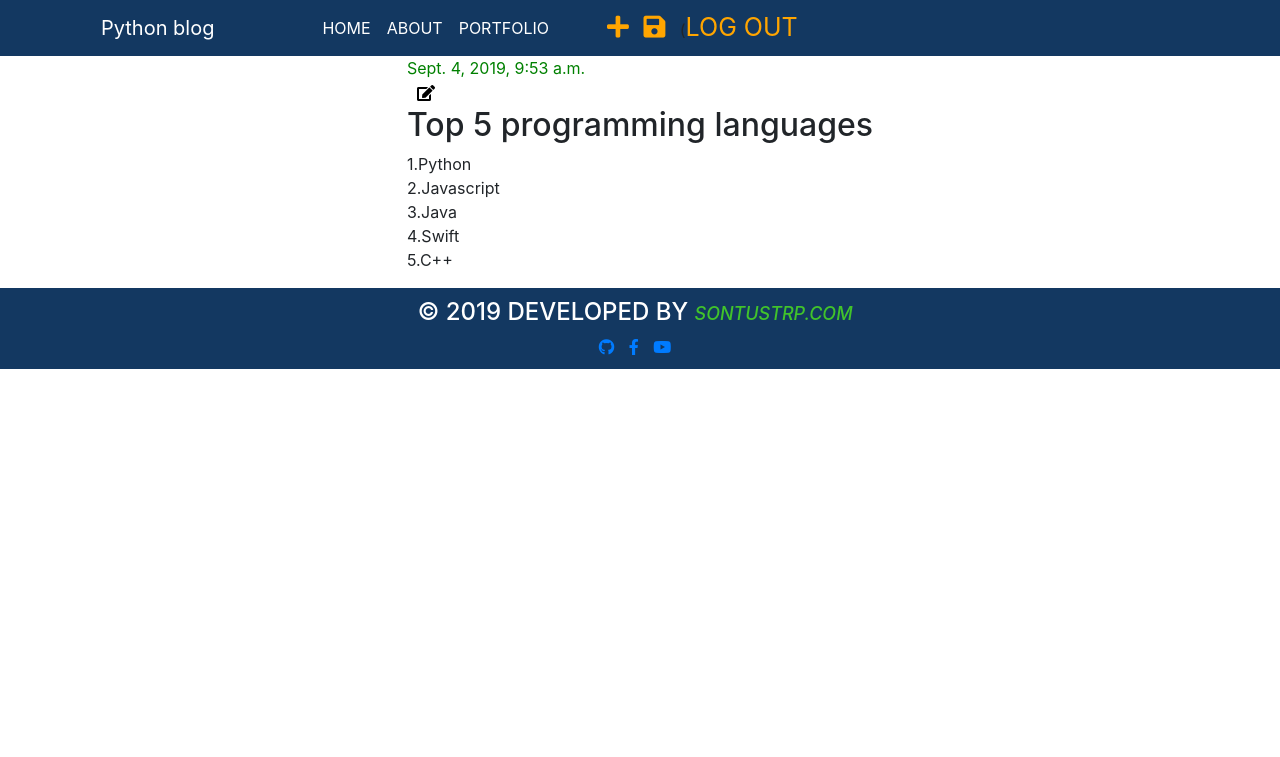
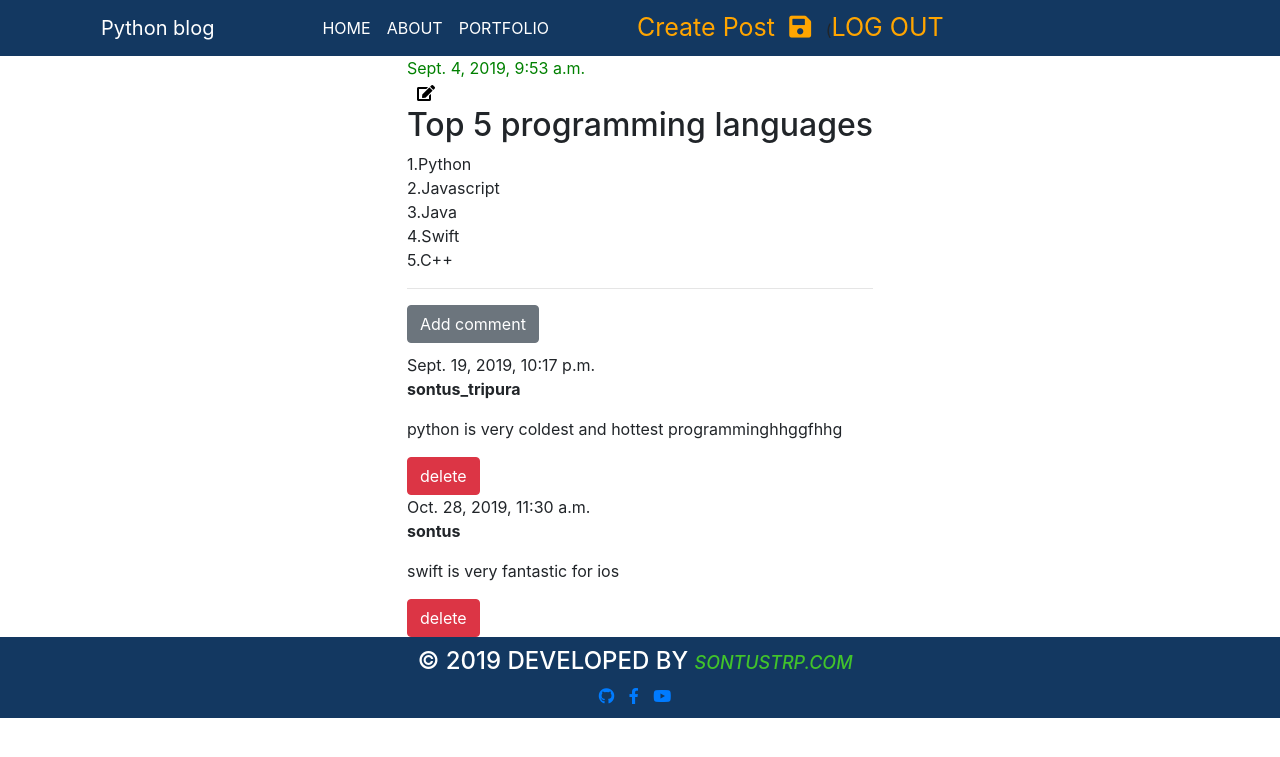
Before and after one commit to sontus-tripura-python/django-blog, a Django app: page /post/1/ in a window 1280 px wide. Shown: the top 757 px of the page. Run offline with Django 3.2, Linux system fonts and the light colour scheme; a user stored in the database is signed in; data comes from the database, SQL or seed files in the repository; both versions use the stored data as it was after the commit; some libraries are stand-ins or nearby versions.

Commit message:
comment functionality added

```diff
--- a/my_apps/admin.py
+++ b/my_apps/admin.py
@@ -1,5 +1,6 @@
 from django.contrib import admin
-from . models import Post
+from . models import Post, Comment
 # Register your models here.
 admin.site.register(Post)
+admin.site.register(Comment)
 #admin.site.register(about)
--- a/my_apps/forms.py
+++ b/my_apps/forms.py
@@ -1,5 +1,5 @@
 from django import forms
-from .models import Post
+from .models import Post, Comment
 
 
 
@@ -7,3 +7,7 @@ class PostForm(forms.ModelForm):
     class Meta:
         model = Post
         fields = ('title', 'text')
+class CommentForm(forms.ModelForm):
+    class Meta:
+        model = Comment
+        fields = ('text',)
--- a/my_apps/models.py
+++ b/my_apps/models.py
@@ -15,3 +15,13 @@ class Post(models.Model):
 
     def __str__(self):
         return self.title
+
+
+class Comment(models.Model):
+    post = models.ForeignKey('my_apps.Post', on_delete=models.CASCADE, related_name='comments')
+    author = models.CharField(max_length=200)
+    text = models.TextField()
+    created_date = models.DateTimeField(default=timezone.now)
+
+    def __str__(self):
+        return self.text
--- a/my_apps/static/css/style.css
+++ b/my_apps/static/css/style.css
@@ -1,6 +1,9 @@
 *{
   margin: 0;
   padding: 0;
+}
+.bodysection{
+  min-height: 500px;
 }
 a:hover{
   text-decoration: none;
@@ -18,14 +21,11 @@ a:hover{
 	color:#fff !important;
 }
 .edit-option{
-	margin-left:50px;
+	margin-left:80px;
 }
-/*
-.edit-option li{
-	list-style:none;
-	float:left;
+.newpost{
+
 }
-*/
 .edit-option a{
   font-size: 25px;
   color:orange!important;
@@ -91,3 +91,21 @@ padding: 5px;
 .logoutsection{
   min-height: 400px;
 }
+.backhome{
+  background: red;
+  margin: 10px;
+  padding: 10px;
+  text-decoration: uppercase;
+}
+.post-form-blog{
+  margin: 10px;
+  padding: 10px;
+}
+.commentbtn{
+  padding-bottom: 5px;
+  margin-bottom: 5px;
+}
+.commentsec{
+  margin: 5px;
+  padding: 5px;
+}
--- a/my_apps/templates/about.html
+++ b/my_apps/templates/about.html
@@ -5,9 +5,9 @@
 <h2>Iam sontus tripura</h2>
 <div class="container">
   <p class="mb-6 pl-4 wow fadeInDown">I'm a 21 year-old.Iam a full-stack web developer.Iam from bangladesh.
-    I have vast knowledge in <span class="typing"style="color:green; font-weight:bold;"></span> <br/>and so on. The work I provide is of highest quality, fully responsive, and tested in a wide range of devices.!</p>
+    I have vast knowledge in <span class="typing"style="color:green; font-weight:bold;"></span> <br/>and so on.
+     The work I provide is of highest quality, fully responsive, and tested in a wide range of devices.!</p>
     <a href="#" class="wow fadeInRight btn" data-wow-duration="7s">Download CV</a>
-  </p>
 </div>
 
 {% endblock %}
--- a/my_apps/templates/base.html
+++ b/my_apps/templates/base.html
@@ -36,7 +36,7 @@
         </ul>
     	<div class="edit-option">
            {% if user.is_authenticated %}
-              <a href="{% url 'post_new' %} "><i class="fas fa-plus"></i></a>
+              <a  class="newpost" href="{% url 'post_new' %} ">Create Post</a>
               <a href="{% url 'post_draft' %}"><i class="fas fa-save"></i></a>
               (<a href="{% url 'logout' %}">LOG OUT</a>
             {% else%}
@@ -49,7 +49,7 @@
 
     </div>
     </div>
-
+<div class="bodysection">
 <div class="container">
 <div class="row justify-content-center">
   <div class="col-10-md">
@@ -58,6 +58,7 @@
 
    {% endblock%}
   </div>
+</div>
 </div>
 </div>
 <div class="footersetion">
--- a/my_apps/templates/post_create.html
+++ b/my_apps/templates/post_create.html
@@ -11,6 +11,7 @@
           <h2><a href="{% url 'post_views' pk=post.pk %}" class="titleLink">{{ post.title }}</a></h2>
           <p>{{ post.text|truncatechars:60|linebreaksbr }}</p>
       </div>
+      <hr>
   {% endfor %}
 
 {% endblock %}
--- a/my_apps/templates/post_views.html
+++ b/my_apps/templates/post_views.html
@@ -20,6 +20,22 @@
    <h2>{{ posts.title }}</h2>
     <p>{{ posts.text|linebreaksbr }}</p>
  </div>
+<hr>
+<div class="commentbtn">
+  <a href="{% url 'add_comment_post' pk=posts.pk %}" class="btn btn-secondary">Add comment</a>
+</div>
+{% for comment in posts.comments.all %}
+<div class="commentsection">
+  <div class="commentdate">
+    {{ comment.created_date }}
+  </div>
+  <p><strong>{{ comment.author }}</strong></p>
+  <p>{{ comment.text }}</p>
+  <a href="{% url 'comment_remove' pk=comment.pk %}" class="btn btn-danger">delete</a>
+</div>
+{% empty %}
+<p>No comment yet...</p>
+{% endfor %}
 
 
 {% endblock %}
--- a/my_apps/templates/regs/logout.html
+++ b/my_apps/templates/regs/logout.html
@@ -2,7 +2,10 @@
 {% block body %}
 <div class="container">
   <div class="logoutsection">
-    <a href="{% url 'login' %}" type="btn btl-outline-info">LOGIN</a>
+    <div class="backhome">
+      <a href="{% url 'post_create' %}">Back to homepage</a>
+    </div>
+    <a href="{% url 'login' %}" type="btn btn-info">LOGIN AGAIN </a>
   </div>
 </div>
 
--- a/my_apps/urls.py
+++ b/my_apps/urls.py
@@ -8,5 +8,7 @@ urlpatterns = [
      path('post/<int:pk>/edit/', views.post_edit, name='post_edit'),
      path('draft/', views.post_draft, name='post_draft'),
      path('post/<int:pk>/publish/', views.post_publish, name='post_publish'),
+     path('post/<int:pk>/comment/', views.add_comment_post, name='add_comment_post'),
+     path('comment/<int:pk>/remove', views.comment_remove, name='comment_remove'),
      path('about/', views.about, name='about'),
     ]
--- a/my_apps/views.py
+++ b/my_apps/views.py
@@ -1,7 +1,7 @@
 from django.contrib.auth.decorators import login_required
 from django.shortcuts import render,get_object_or_404,redirect
 from django.utils import timezone
-from .forms import PostForm
+from .forms import PostForm, CommentForm, Comment
 from .models import Post
 # Create your views here.
 def about(request):
@@ -67,3 +67,23 @@ def logout(request):
     logout(request)
     messages.info(request, "Logged out successfully!")
     return redirect("main:homepage")
+
+def add_comment_post(request, pk):
+    post = get_object_or_404(Post, pk=pk)
+    if request.method == 'POST':
+        form = CommentForm(request.POST)
+        if form.is_valid():
+            comment = form.save(commit=False)
+            comment.author = request.user
+            comment.post = post
+            comment.save()
+            return redirect('post_views', pk=post.pk)
+    else:
+        form = CommentForm()
+    return render(request, 'add_comment_post.html', {'form': form })
+
+
+def comment_remove(request, pk):
+    comment = get_object_or_404(Comment, pk=pk)
+    comment.delete()
+    return redirect('post_views', pk=comment.post.pk)
```
Also changed, not shown: my_apps/templates/add_comment_post.html (added, +15 -0 lines), db.sqlite3, my_apps/migrations/0002_comment.py (added), 1 other file.
